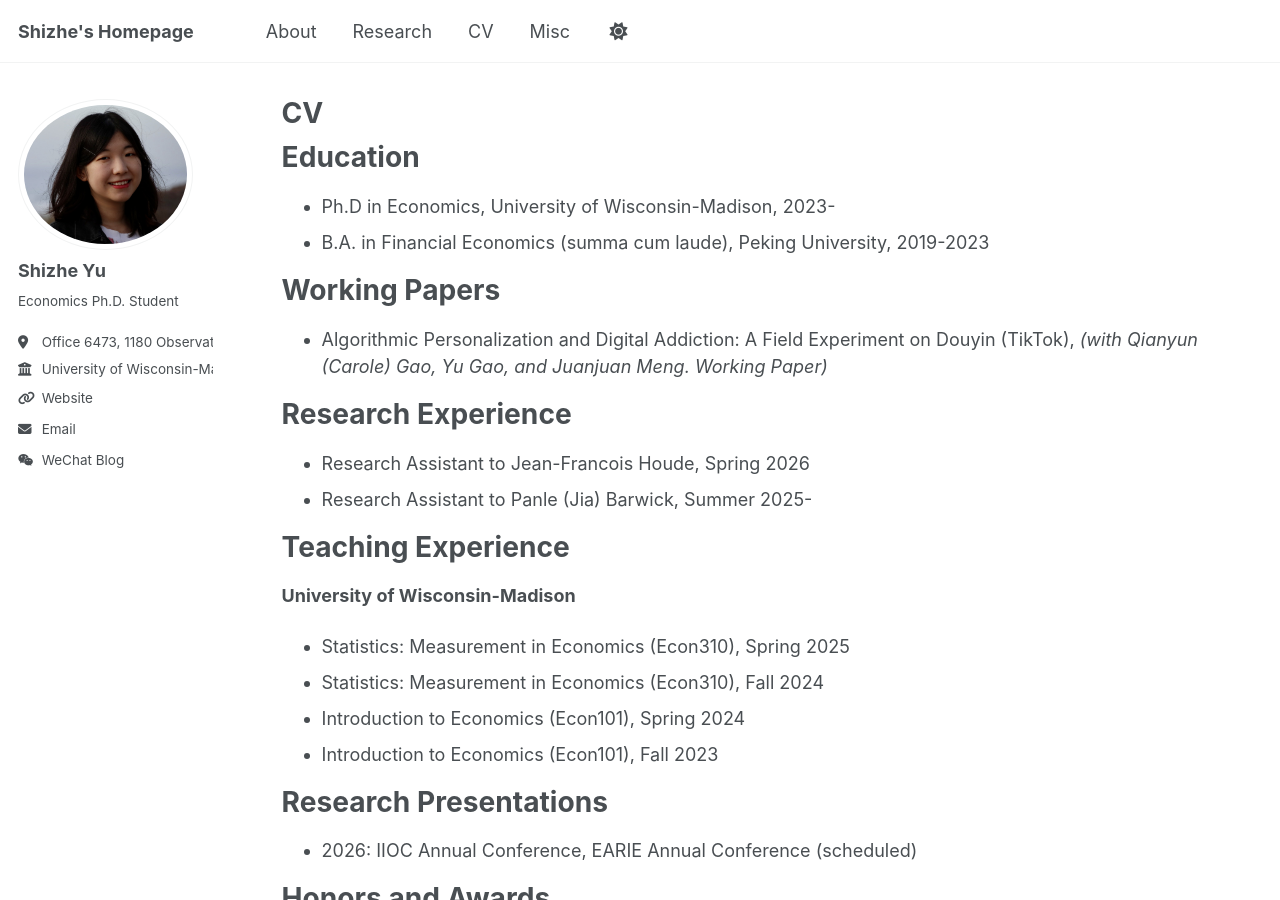
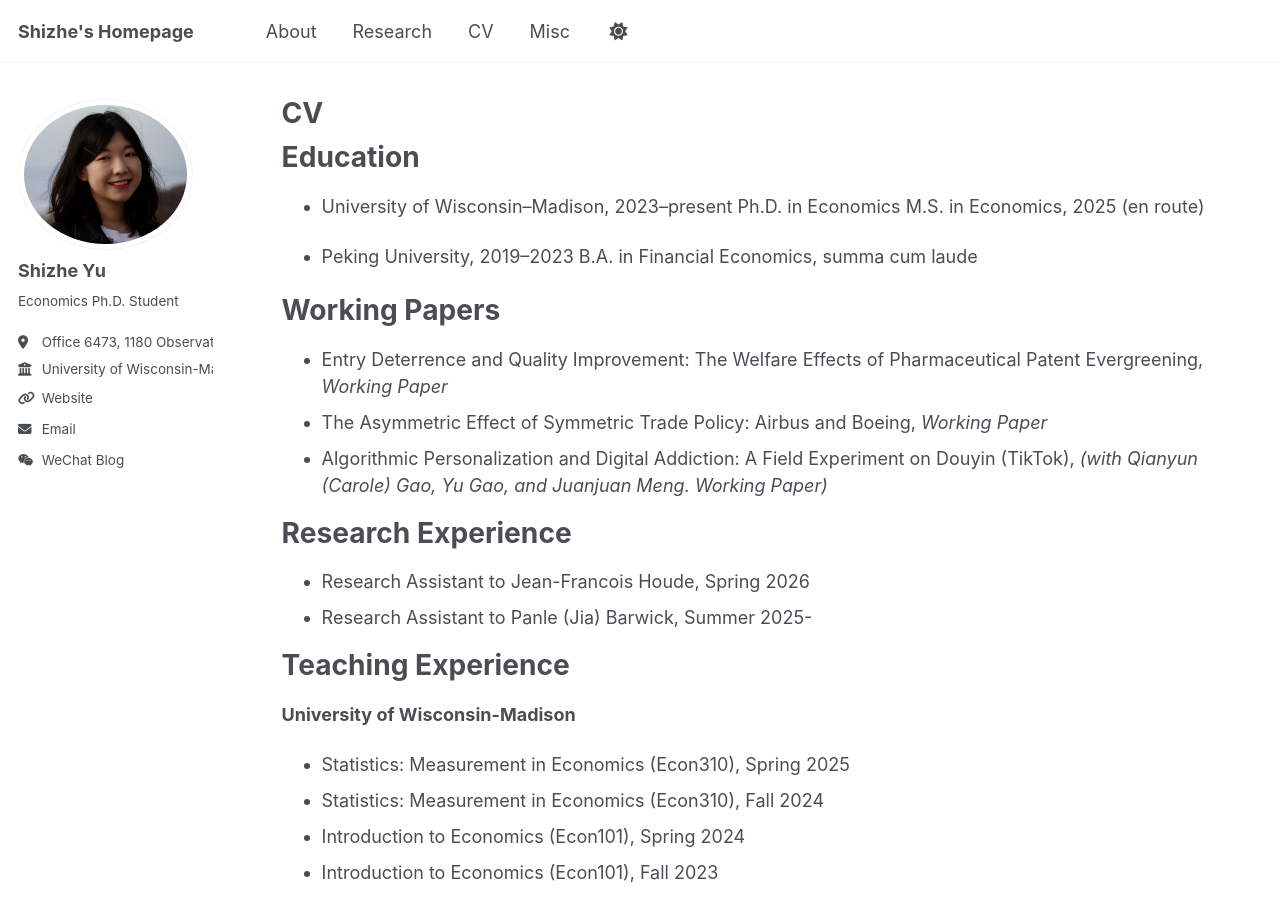
Before and after one commit to shizhe-yu/shizhe-yu.github.io, a Jekyll site: the page built from _pages/cv.md, in a window 1280 px wide and 900 px high. Built offline with Jekyll 4.4.1, drawn with Linux system fonts in a browser that asks for light colours.

Commit message:
Update CV with current education and new papers
Revised education section to include current Ph.D. and M.S. details, and added new working papers.

```diff
--- a/_pages/cv.md
+++ b/_pages/cv.md
@@ -10,12 +10,18 @@ redirect_from:
 {% include base_path %}
 
 Education
-======
-* Ph.D in Economics, University of Wisconsin-Madison, 2023-
-* B.A. in Financial Economics (summa cum laude), Peking University, 2019-2023
+=========
+* University of Wisconsin–Madison, 2023–present
+  Ph.D. in Economics
+  M.S. in Economics, 2025 (en route)
+
+* Peking University, 2019–2023
+  B.A. in Financial Economics, summa cum laude
 
 Working Papers
 ======
+* Entry Deterrence and Quality Improvement: The Welfare Effects of Pharmaceutical Patent Evergreening, *Working Paper*
+* The Asymmetric Effect of Symmetric Trade Policy: Airbus and Boeing, *Working Paper*
 * Algorithmic Personalization and Digital Addiction: A Field Experiment on Douyin (TikTok), *(with Qianyun (Carole) Gao, Yu Gao, and Juanjuan Meng. Working Paper)*
 
 
```
